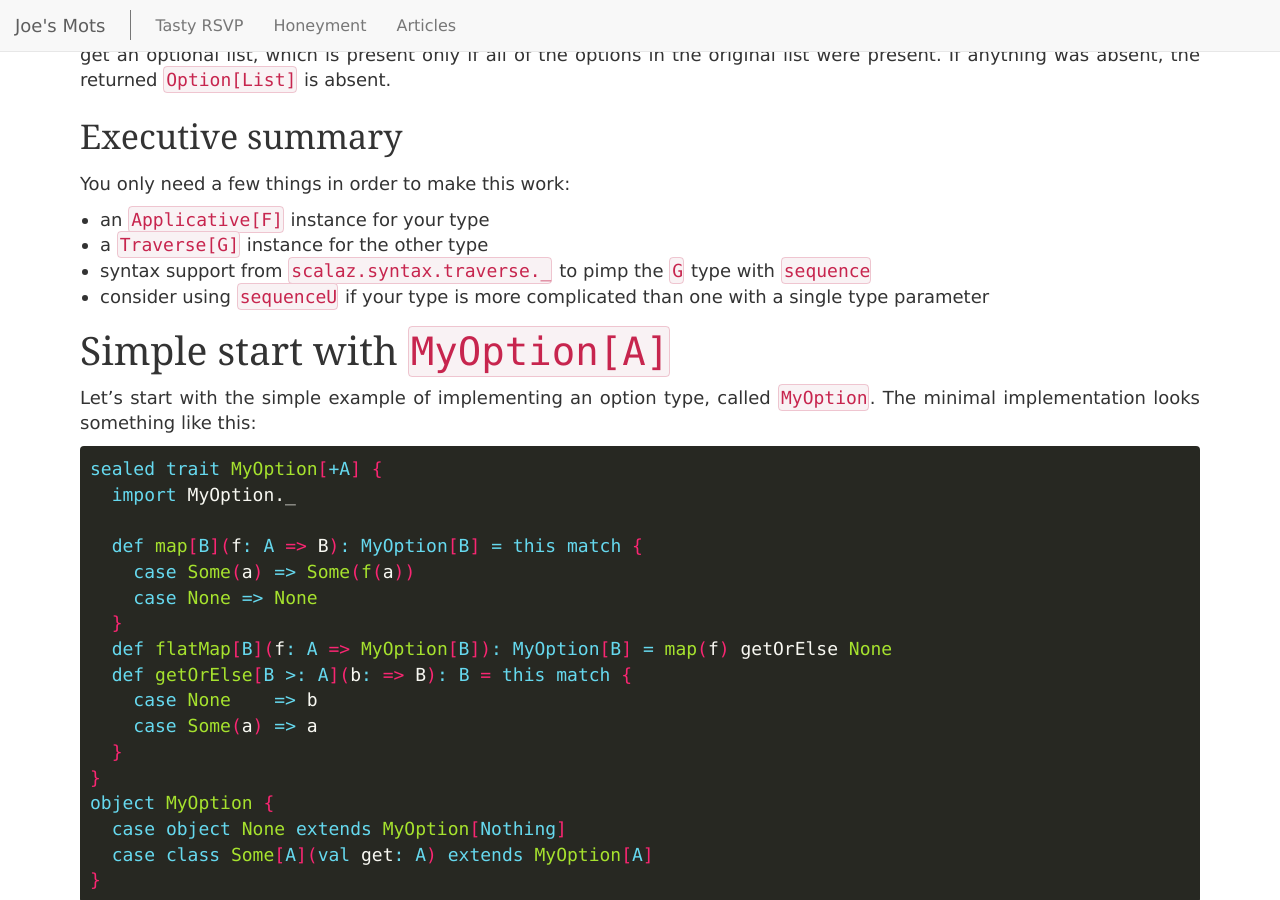
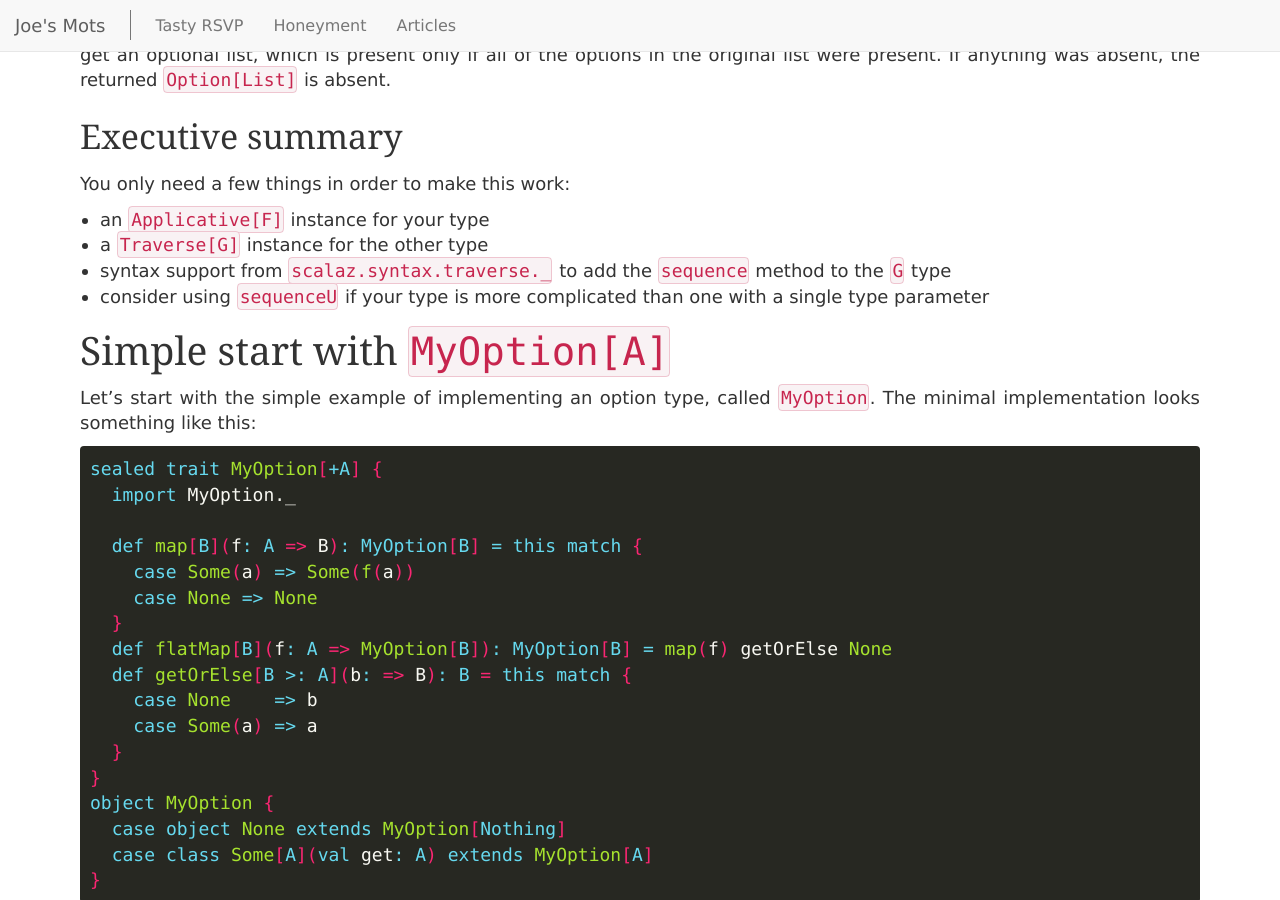
Before and after one commit to joekearney/joekearney.github.io, a Jekyll site: the page built from _posts/software/2015-12-03-sequence-all-the-things.md, in a window 1280 px wide and 900 px high, scrolled down 509 px. Built offline with Jekyll 4.4.1, drawn with Linux system fonts in a browser that asks for light colours; some web fonts are replaced.

Commit message:
remove pimp, on feedback

```diff
--- a/_posts/software/2015-12-03-sequence-all-the-things.md
+++ b/_posts/software/2015-12-03-sequence-all-the-things.md
@@ -35,7 +35,7 @@ You only need a few things in order to make this work:
 
 * an `Applicative[F]` instance for your type
 * a `Traverse[G]` instance for the other type
-* syntax support from `scalaz.syntax.traverse._` to pimp the `G` type with `sequence`
+* syntax support from `scalaz.syntax.traverse._` to add the `sequence` method to the `G` type
 * consider using `sequenceU` if your type is more complicated than one with a single type parameter
 
 # Simple start with `MyOption[A]`
```
